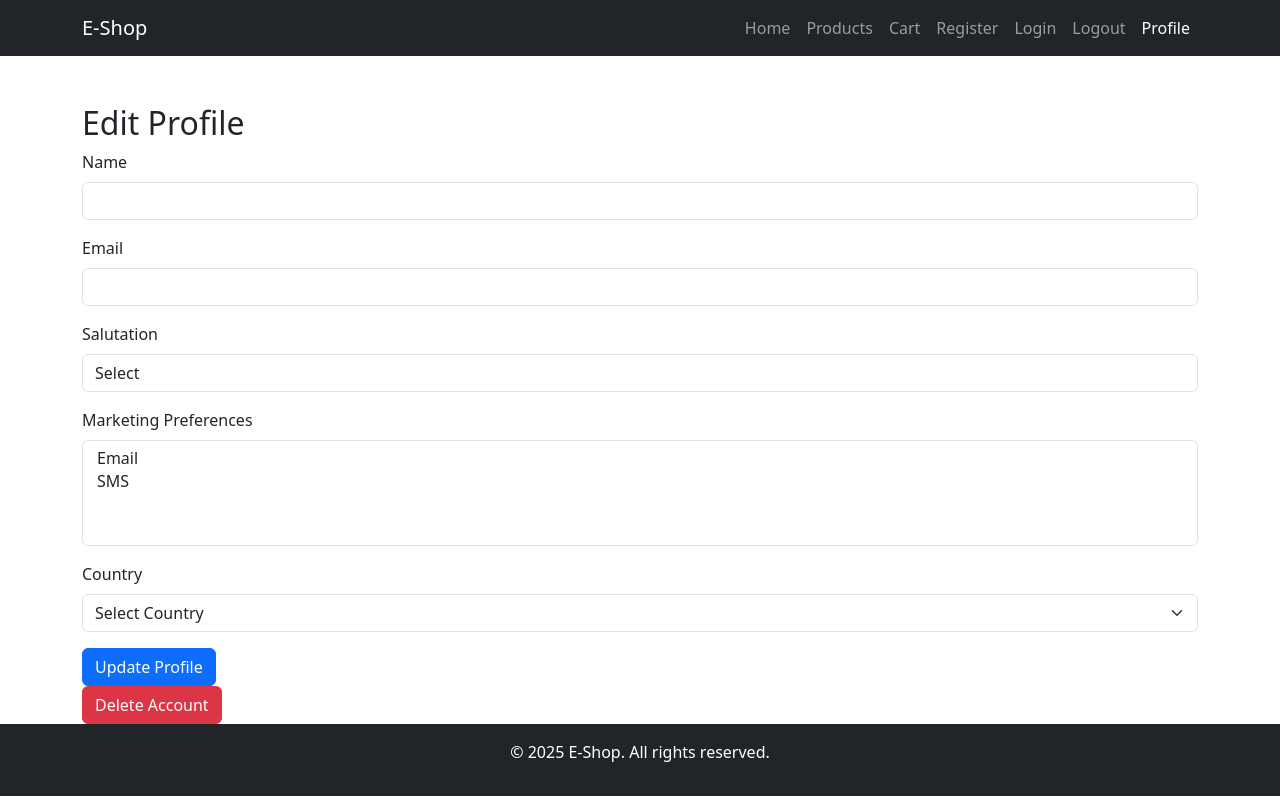
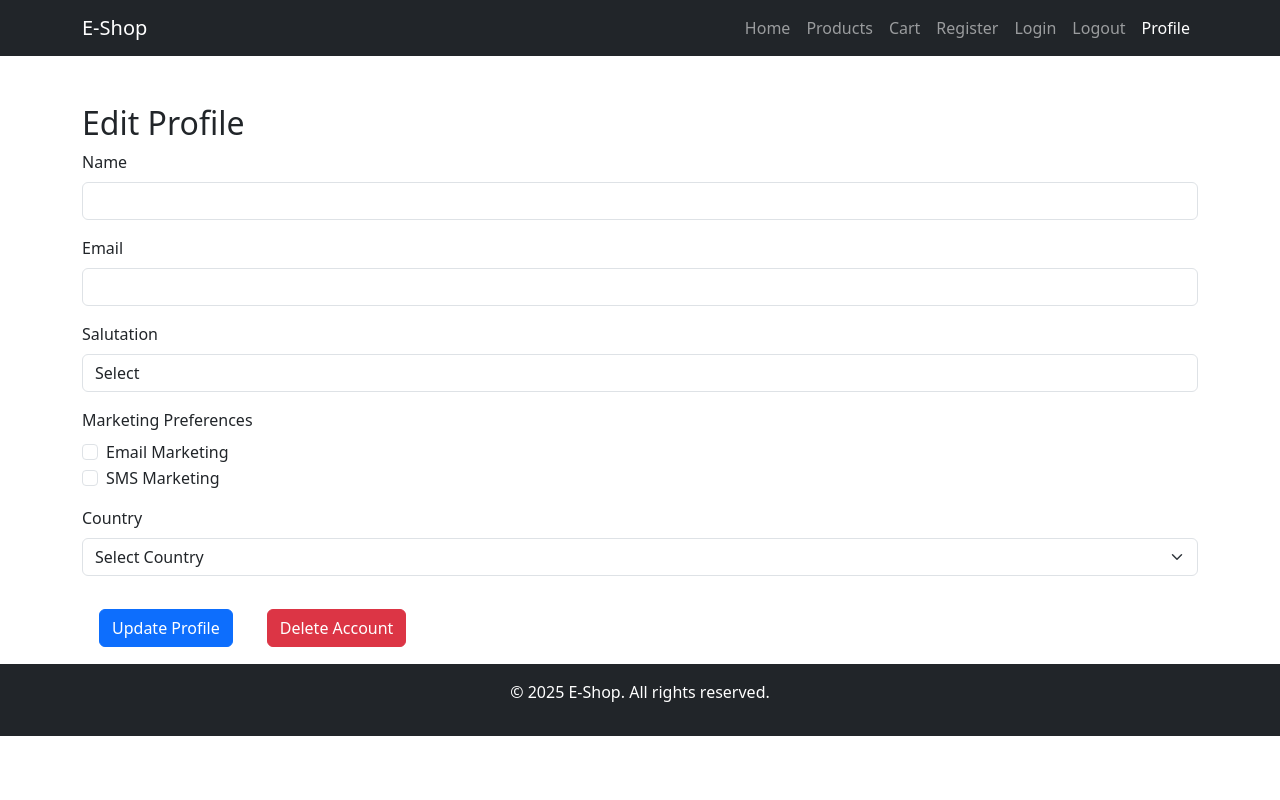
Before and after one commit to ZainiRomand/sctp04-ecommerce, a React (Vite) app: page /profile in a window 1280 px wide. Built offline with nearby package versions, Linux system fonts and the light colour scheme; no server answers.

Commit message:
Added confirmation for logout

```diff
--- a/src/RegisterPage.jsx
+++ b/src/RegisterPage.jsx
@@ -17,8 +17,8 @@ export default function RegisterPage() {
         password: '',
         confirmPassword: '',
         salutation: '',
-        marketingPreferences: [],
-        country: ''
+        country: '',
+        marketingPreferences: []
     };
 
     const [, setLocation] = useLocation();
@@ -205,5 +205,4 @@ export default function RegisterPage() {
             </Formik>
         </div>
     )
-
 }
--- a/src/UserLogout.jsx
+++ b/src/UserLogout.jsx
@@ -3,21 +3,34 @@ import { useFlashMessage } from './FlashMessageStore';
 import { useLocation } from 'wouter';
 
 export default function UserLogout() {
-    const { clearJwt } = useJwt();
+    const { getJwt, clearJwt } = useJwt();
     const { showMessage } = useFlashMessage();
     const [, setLocation] = useLocation();
+
+    const confirmLogout = () => {
+        console.log('logout clicked');
+        const token = getJwt();
+        if (!token) {
+            showMessage('You are not logged in.', 'danger');
+            return;
+        }
+
+        const userConfirmed = confirm("Proceed to logout from E-Shop?");
+        if (userConfirmed) {
+            handleLogout();
+        }
+    }
 
     const handleLogout = () => {
         clearJwt();
         setLocation("/login");
         showMessage("You have successfully logout from E-Shop","success");
-    };
+    }
+
     return (
         <div className="container mt-5 mb-3">
             <h2>Logout</h2>
-
-            <button type="submit" className="btn btn-primary" onClick={handleLogout}>Logout</button>
-
+            <button type="submit" className="btn btn-primary" onClick={confirmLogout}>Logout</button>
         </div>
     )
 }
--- a/src/UserProfile.jsx
+++ b/src/UserProfile.jsx
@@ -3,13 +3,14 @@ import axios from 'axios';
 import { useJwt } from "./UserStore";
 import { Formik, Form, Field, ErrorMessage } from 'formik';
 import { useFlashMessage } from './FlashMessageStore';
+import { atom, useAtom } from 'jotai';
 import * as Yup from 'yup';
 
 export default function UserProfile() {
     const { getJwt } = useJwt();
     const [initialValues, setInitialValues] = useState({});
     const { showMessage } = useFlashMessage();
-
+    const [modal, setModal] = useState([]);
 
     useEffect(() => {
         async function fetchData() {
@@ -23,8 +24,8 @@ export default function UserProfile() {
             console.log(response.data.user);
             setInitialValues(response.data.user);
         }
+
         fetchData();
-
     }, []);
 
     const validationSchema = Yup.object({
@@ -39,11 +40,13 @@ export default function UserProfile() {
         try {
             const token = getJwt();
             if (!token) {
-                showMessage('You must be logged in to update your profile.', 'error');
+                showMessage('You must be logged in to update your profile.', 'danger');
                 actions.setSubmitting(false);
                 return;
             }
 
+            const userConfirmed = confirm("Proceed to update profile?");
+            if (userConfirmed) {
                 await axios.put(import.meta.env.VITE_API_URL + '/api/users/me', values, {
                     headers: {
                         Authorization: `Bearer ${token}`,
@@ -52,12 +55,21 @@ export default function UserProfile() {
 
                 showMessage('Profile updated successfully!', 'success');
                 actions.setSubmitting(false);
+            }
         } catch (error) {
             console.error('Error updating profile:', error);
             actions.setErrors({ submit: error.response?.data?.message || 'An error occurred' });
             actions.setSubmitting(false);
         }
     };
+
+    const handleOnConfirm = async () => {
+        setModal(state)
+    }
+
+    const handleOnCancel = async () => {
+
+    }
 
     const handleDeleteAccount = async () => {
         const token = getJwt();
@@ -107,14 +119,32 @@ export default function UserProfile() {
                             </div>
 
                             <div className="mb-3">
-                                <label htmlFor="marketingPreferences" className="form-label">Marketing Preferences</label>
-                                <Field as="select" id="marketingPreferences" name="marketingPreferences" multiple className="form-control">
-                                    <option value="email">Email</option>
-                                    <option value="sms">SMS</option>
-                                </Field>
-                                <ErrorMessage name="marketingPreferences" component="div" className="text-danger" />
+                                <label className="form-label">Marketing Preferences</label>
+                                <div className="form-check">
+                                    <Field
+                                        className="form-check-input"
+                                        type="checkbox"
+                                        id="emailMarketing"
+                                        name="marketingPreferences"
+                                        value="email"
+                                    />
+                                    <label className="form-check-label" htmlFor="emailMarketing">
+                                        Email Marketing
+                                    </label>
                                 </div>
-
+                                <div className="form-check">
+                                    <Field
+                                        className="form-check-input"
+                                        type="checkbox"
+                                        id="smsMarketing"
+                                        name="marketingPreferences"
+                                        value="sms"
+                                    />
+                                    <label className="form-check-label" htmlFor="smsMarketing">
+                                        SMS Marketing
+                                    </label>
+                                </div>
+                            </div>
 
                             <div className="mb-3">
                                 <label htmlFor="country" className="form-label">Country</label>
@@ -129,15 +159,25 @@ export default function UserProfile() {
                             </div>
 
                             {formik.errors.submit && <div className="alert alert-danger">{formik.errors.submit}</div>}
-
-                            <button type="submit" className="btn btn-primary" disabled={formik.isSubmitting}>
+                            <table>
+                                <tbody>
+                                    <tr>
+                                        <td>
+                                            <button type="submit" className="btn btn-primary m-3" disabled={formik.isSubmitting}>
                                                 {formik.isSubmitting ? 'Updating...' : 'Update Profile'}
                                             </button>
+                                        </td>
+                                        <td>
+                                            <button className="btn btn-danger m-3" disabled={formik.isSubmitting} onClick={handleDeleteAccount}>Delete Account</button>
+                                        </td>
+                                    </tr>
+                                </tbody>
+                            </table>
                         </Form>
                     );
                 }}
             </Formik>
-            <button className="btn btn-danger" onClick={handleDeleteAccount}>Delete Account</button>
+
         </div>
     )
 }
--- a/src/styles.css
+++ b/src/styles.css
@@ -5,6 +5,14 @@
 
 .flash-alert {
     animation: fadeOut 3s ease forwards;
+    position: fixed;
+    top: 0;
+    left: 0;
+    width: 100%;
+}
+
+.flash-confirm {
+    animation: none;
     position: fixed;
     top: 0;
     left: 0;
```
Lines whose indentation alone changed are shown as unchanged.
